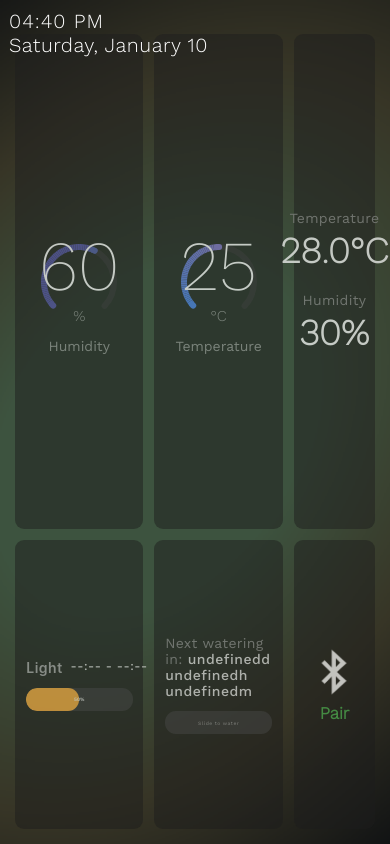
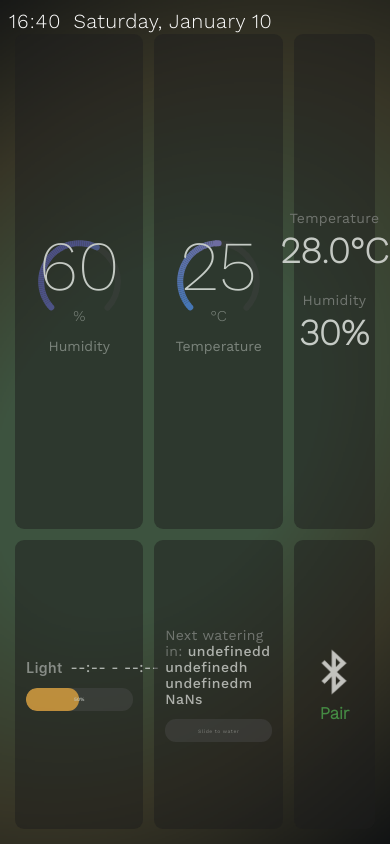
Before and after one commit to s25337/panel, a React Native app in the folder panel/: screen / in a window 390 px wide. Built offline with nearby package versions, Linux system fonts and the light colour scheme; no server answers.

Commit message:
laypout fixes

```diff
--- a/panel/App.js
+++ b/panel/App.js
@@ -229,7 +229,7 @@ export default function App() {
   };
 
   const formatTime = () => {
-    return time.toLocaleTimeString([], { hour: '2-digit', minute: '2-digit' });
+    return time.toLocaleTimeString([], { hour: '2-digit', minute: '2-digit', hour12: false });
   };
 
   const padTime = (value) => String(value).padStart(2, '0');
@@ -322,7 +322,7 @@ export default function App() {
                 >
                   {/* Top Left Time and Date + Manual Mode */}
                   <View style={styles.topLeftTimeContainer}>
-                    <View>
+                    <View style={styles.topLeftTimeRow}>
                       <Text style={styles.topLeftTime}>{formatTime()}</Text>
                       <Text style={styles.topLeftDate}>{formatDate()}</Text>
                     </View>
--- a/panel/components/WateringPanel.js
+++ b/panel/components/WateringPanel.js
@@ -128,7 +128,7 @@ const WateringPanel = ({ onSliderStart, onSliderEnd }) => {
   const formatTime = (val) => String(val).padStart(2, '0');
 
   const timeString = !isLoading && timeLeft
-    ? `${formatTime(timeLeft.days)}d ${formatTime(timeLeft.hours)}h ${formatTime(timeLeft.minutes)}m`
+    ? `${formatTime(timeLeft.days)}d ${formatTime(timeLeft.hours)}h ${formatTime(timeLeft.minutes)}m ${formatTime(timeLeft.seconds)}s`
     : '--:--:--';
 
   return (
--- a/panel/styles.js
+++ b/panel/styles.js
@@ -3,7 +3,7 @@ import { FontFamily, scale, ResponsiveSizes, Width } from './GlobalStyles';
 
 // Responsive sizes optimized for 1024x600
 const RESPONSIVE_SIZES = {
-  circularGaugeSize: Math.round(210 * scale),        // 210px on 1024x600
+  circularGaugeSize: Math.round(240 * scale),        // 240px on 1024x600
   gridPaddingHorizontal: Math.round(40 * scale),     // 40px horizontal padding
   gridPaddingVertical: Math.round(40 * scale),       // 40px vertical padding
   gridGap: Math.round(28 * scale),                   // 28px gap between items
@@ -285,6 +285,11 @@ const styles = StyleSheet.create({
     justifyContent: 'space-between',
     gap: 16,
   },
+  topLeftTimeRow: {
+    flexDirection: 'row',
+    alignItems: 'baseline',
+    gap: 12,
+  },
   topLeftTime: {
     fontSize: 20,
     fontFamily: FontFamily.workSansLight,
@@ -298,7 +303,7 @@ const styles = StyleSheet.create({
     letterSpacing: 0.5,
   },
   lightScheduleText: {
-    fontSize: 12,
+    fontSize: 14,
     fontFamily: FontFamily.workSansMedium,
     color: '#e0e0e0',
     letterSpacing: 0.5,
```
